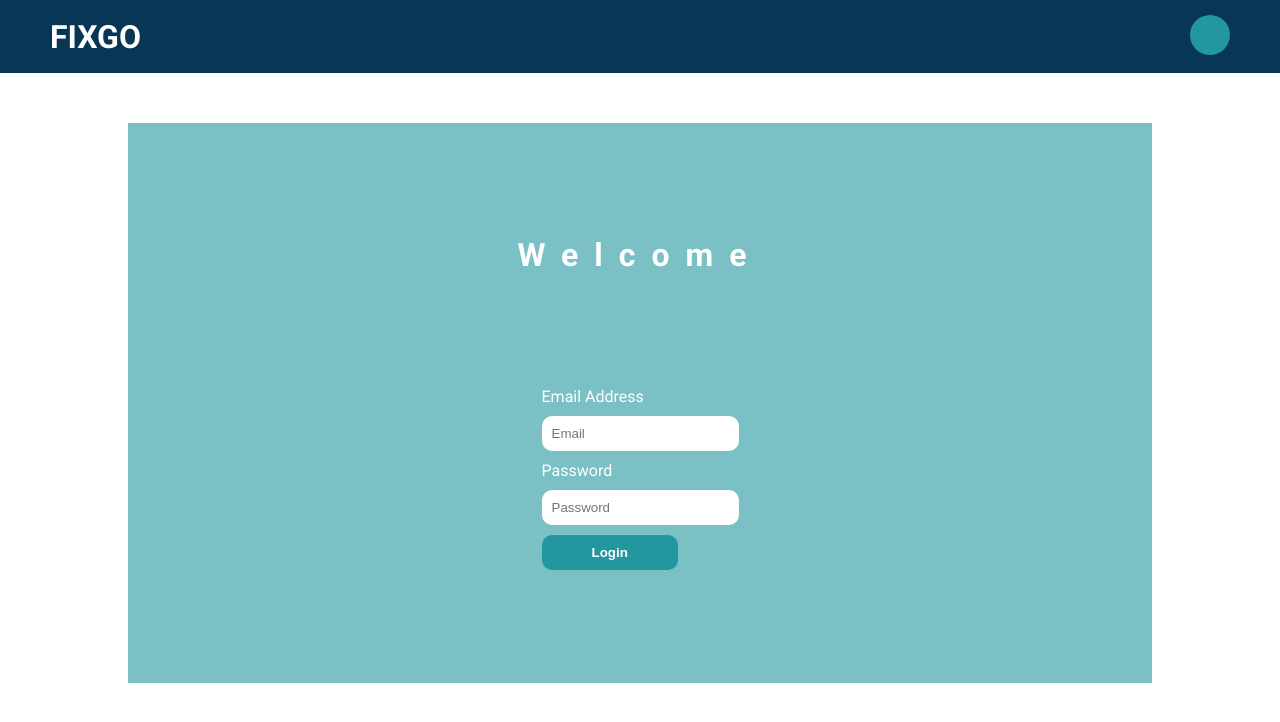
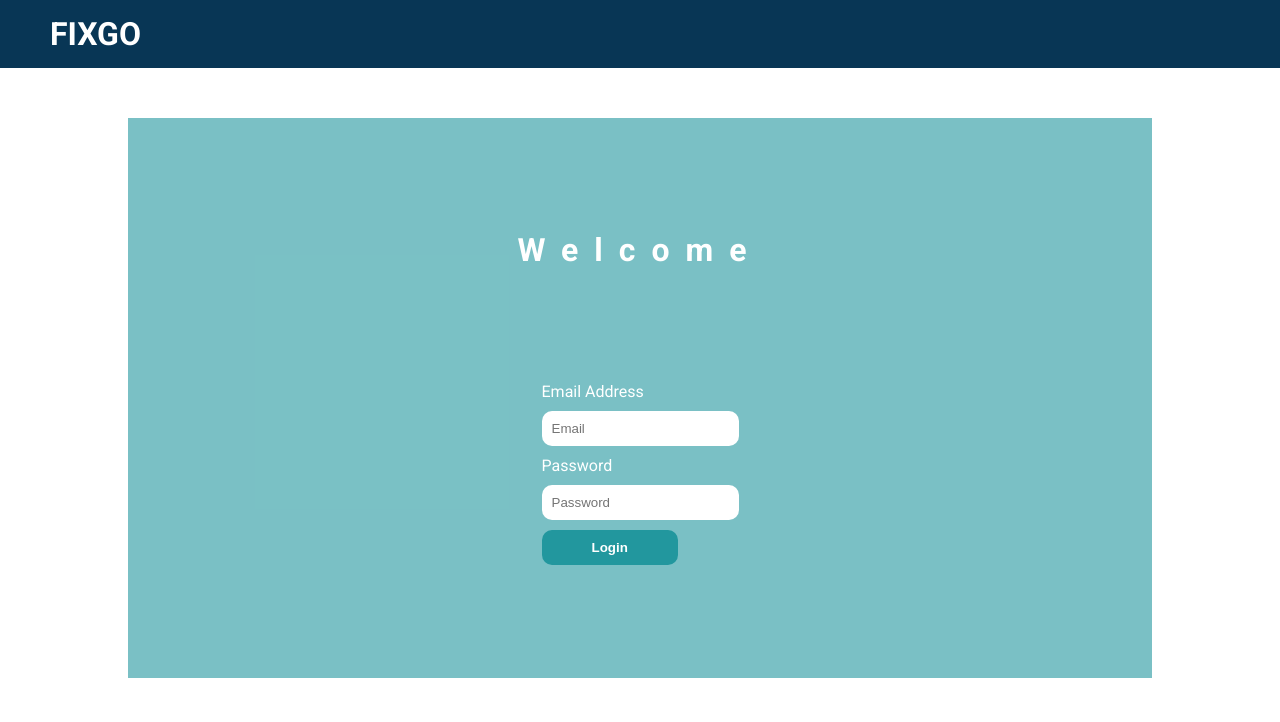
Before and after one commit to ddkogit/0fg, a React (Vite) app: page / in a window 1280 px wide. Shown: the top 722 px of the page. Built offline with nearby package versions, Linux system fonts and the light colour scheme.

Commit message:
Profile show and hide while accestoken done

```diff
--- a/src/App.jsx
+++ b/src/App.jsx
@@ -10,6 +10,7 @@ import Button from "./Components/Button/Button";
 import axios from "axios";
 function App() {
   const [accessToken, setAccessToken] = useState(null);
+
 
   const handleLogin = (email, password) => {
     let data = {
@@ -37,7 +38,7 @@ function App() {
   const handleLogout = () => {
     const token = localStorage.getItem("accessToken");
 
-    console.log(token)
+
 
     localStorage.clear();
     setAccessToken(null);
@@ -82,8 +83,8 @@ function App() {
 
   return (
     <>
-      <NavBar />
-      <button onClick={handleLogout}>Logout</button>
+      <NavBar accessToken={accessToken} />
+      <button onClick={handleLogout} >Logout</button>
     </>
   );
 }
--- a/src/Components/NavBar/NavBar.jsx
+++ b/src/Components/NavBar/NavBar.jsx
@@ -1,14 +1,16 @@
 import React from "react";
 import "./NavBar.css";
 
-function NavBar() {
+function NavBar({ accessToken }) {
   return (
     <div className="nav-container">
       <div className="nav-logo">FIXGO</div>
 
-      <div className="nav-menu">
-        <button className="nav-profile"></button>
-      </div>
+      {accessToken && (
+        <div className="nav-menu">
+          <button className="nav-profile"></button>
+        </div>
+      )}
     </div>
   );
 }
--- a/src/Pages/Login/Login.jsx
+++ b/src/Pages/Login/Login.jsx
@@ -2,7 +2,7 @@ import React, { useState } from "react";
 import "./Login.css";
 import Button from "../../Components/Button/Button";
 import NavBar from "../../Components/NavBar/NavBar";
-function Login({handleLogin}) {
+function Login({handleLogin,accessToken}) {
   const [email, setEmail] = useState("");
   const [password, setPassword] = useState("");
 
@@ -12,9 +12,11 @@ function Login({handleLogin}) {
 
   }
 
+
+
   return (
     <>
-      <NavBar />
+      <NavBar accessToken={accessToken}/>
       <div className="login-container">
         <div className="login-welcome"> Welcome</div>
 
```
